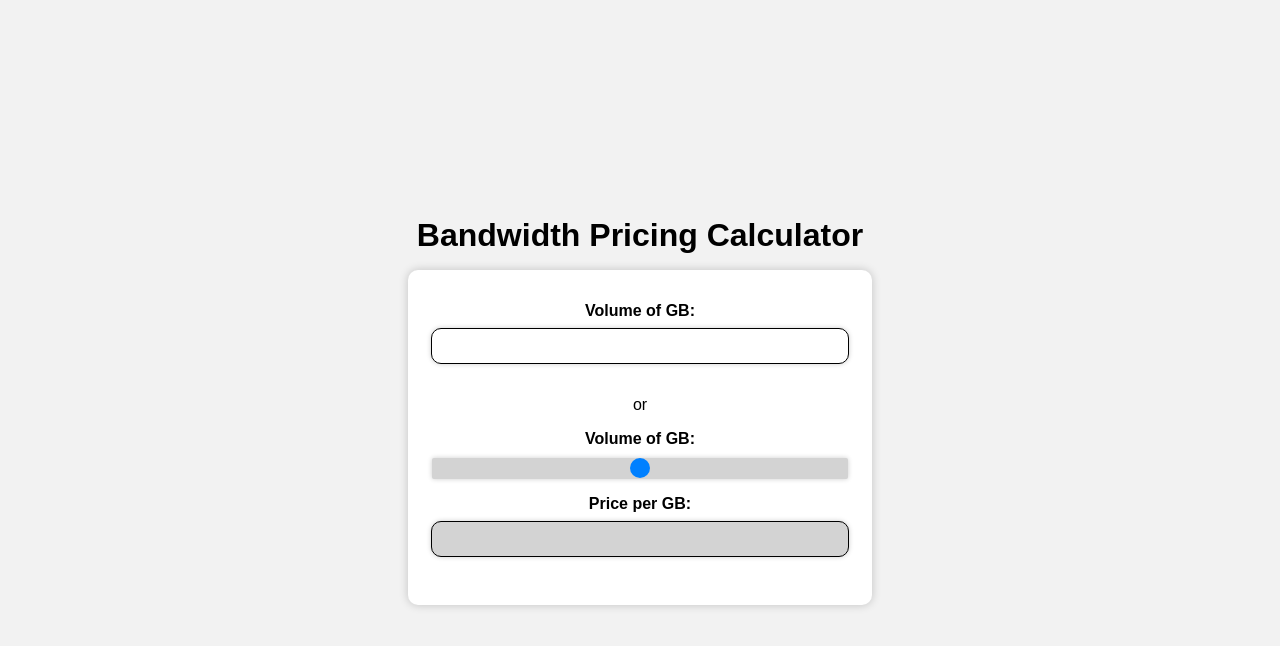
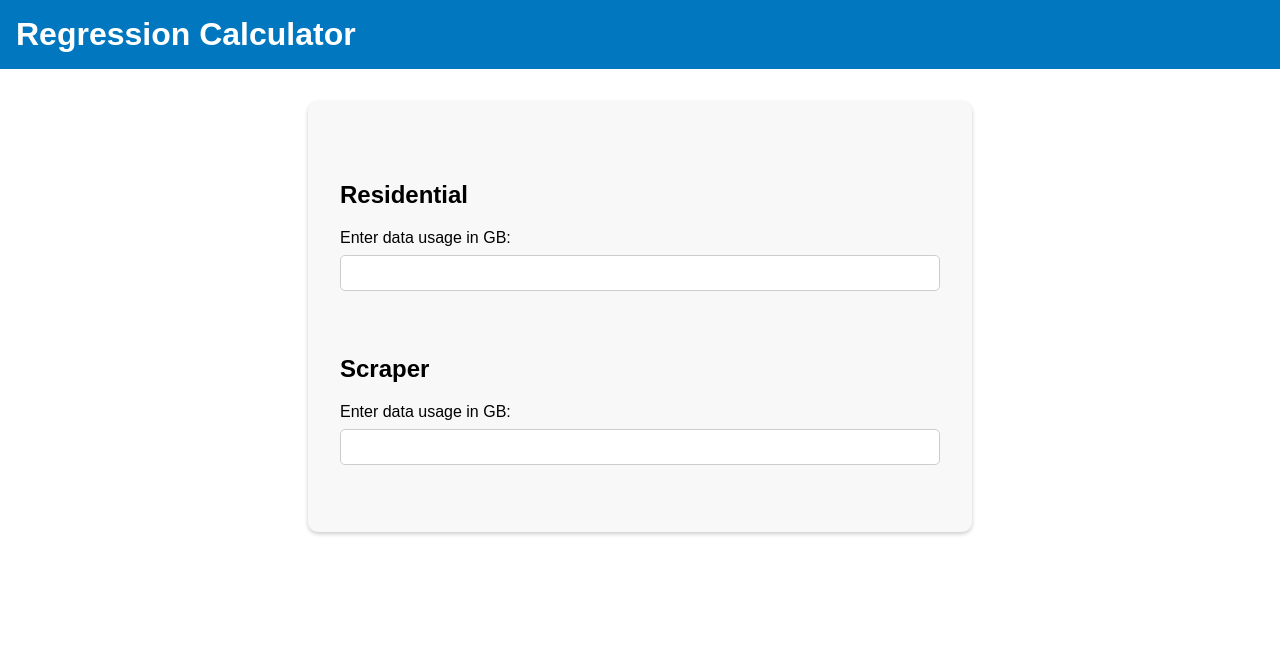
Before and after one commit to bossajie/regression-slider-units-and-price, a plain HTML site: page index.html in a window 1280 px wide. Drawn offline with Linux system fonts and the light colour scheme.

Commit message:
Update index.html

```diff
--- a/index.html
+++ b/index.html
@@ -1,119 +1,91 @@
 <!DOCTYPE html>
 <html>
 <head>
-	<title>Bandwidth Pricing Calculator</title>
-	<meta charset="utf-8">
-	<meta name="viewport" content="width=device-width, initial-scale=1.0">
+	<title>Regression Calculator</title>
 	<style>
 		body {
 			font-family: Arial, sans-serif;
 			margin: 0;
 			padding: 0;
-			display: flex;
-			flex-direction: column;
-			align-items: center;
-			justify-content: center;
-			height: 100vh;
-			background-color: #f2f2f2;
 		}
-
 		h1 {
-			text-align: center;
+			background-color: #0077be;
+			color: white;
+			padding: 1rem;
+			margin: 0;
+		}
+		h2 {
+			margin-top: 3rem;
+		}
+		form {
+			max-width: 600px;
+			margin: 2rem auto;
+			padding: 2rem;
+			background-color: #f8f8f8;
+			border-radius: 10px;
+			box-shadow: 0 2px 4px rgba(0, 0, 0, 0.2);
+		}
+		label {
+			display: block;
+			margin-bottom: 0.5rem;
+		}
+		input[type="number"] {
+			padding: 0.5rem;
+			border-radius: 5px;
+			border: 1px solid #ccc;
+			width: 100%;
+			box-sizing: border-box;
+			font-size: 1rem;
 			margin-bottom: 1rem;
 		}
-
-		form {
-			display: flex;
-			flex-direction: column;
-			align-items: center;
-			justify-content: center;
-			background-color: #fff;
-			padding: 2rem;
-			border-radius: 10px;
-			box-shadow: 0 0 10px rgba(0, 0, 0, 0.2);
-			width: 80%;
-			max-width: 400px;
-			min-width: 300px;
+		p {
+			font-size: 1.2rem;
+			font-weight: bold;
+			margin-top: 0.5rem;
 		}
-
-		label {
-			margin-bottom: 0.5rem;
-			font-weight: bold;
-		}
-
-		input[type="number"],
-		input[type="range"] {
-			width: 100%;
-			margin-bottom: 1rem;
-			padding: 0.5rem;
-			border: none;
-			border-radius: 5px;
-			box-shadow: 0 0 5px rgba(0, 0, 0, 0.2);
-			font-size: 1rem;
-		}
-
-		input[type="range"] {
-			-webkit-appearance: none;
-			background-color: #d3d3d3;
-			height: 5px;
-			border-radius: 2px;
-			outline: none;
-		}
-
-		input[type="range"]::-webkit-slider-thumb {
-			-webkit-appearance: none;
-			background-color: #0080ff;
-			width: 20px;
-			height: 20px;
-			border-radius: 50%;
-			cursor: pointer;
-		}
-
-		input[type="number"]:read-only {
-			background-color: #d3d3d3;
-		}
-
-    input[type="number"]{
-			border-radius: 10px;
-      border-style: solid;
-      border-width: thin;
-		}
-
 	</style>
 </head>
 <body>
-	<h1>Bandwidth Pricing Calculator</h1>
+	<h1>Regression Calculator</h1>
 	<form>
-		<label for="volume">Volume of GB:</label>
-		<input type="number" id="volume" name="volume" min="1" max="50000" step="1">
-		<p>or</p>
-		<label for="slider">Volume of GB:</label>
-		<input type="range" id="slider" name="slider" min="1" max="50000" step="1">
-		<label for="price">Price per GB:</label>
-		<input type="number" id="price" name="price" step="0.00000001" readonly>
+		<h2>Residential</h2>
+		<label for="residential-input">Enter data usage in GB:</label>
+		<input type="number" id="residential-input" onchange="calculateResidential()" oninput="calculateResidential()">
+		<p id="residential-output"></p>
+		<h2>Scraper</h2>
+		<label for="scraper-input">Enter data usage in GB:</label>
+		<input type="number" id="scraper-input" onchange="calculateScraper()" oninput="calculateScraper()">
+		<p id="scraper-output"></p>
 	</form>
-<script>
-		const volumeInput = document.getElementById("volume");
-		const sliderInput = document.getElementById("slider");
-		const priceInput = document.getElementById("price");
 
-		// Update price when volume changes
-		const updatePrice = (volume) => {
-			const price = (-0.000094 * volume + 5).toFixed(2);
-			priceInput.value = price;
-		};
+	<script>
+		function calculateResidential() {
+			const x = document.getElementById("residential-input").value;
+			let y = -0.0035*x + 5.0035;
+			if (x > 1000 && x <= 10000) {
+				y = 1.5 - 0.0001*x;
+				if (y < 1) {
+					y = 1;
+				}
+			} else if (x > 10000) {
+				y = 1;
+			}
+			document.getElementById("residential-output").innerHTML = "Price: $" + y.toFixed(2);
+		}
 
-		// Update slider and price when input changes
-		volumeInput.addEventListener("input", (e) => {
-			sliderInput.value = e.target.value;
-			updatePrice(e.target.value);
-		});
-
-		// Update input and price when slider changes
-		sliderInput.addEventListener("input", (e) => {
-			volumeInput.value = e.target.value;
-			updatePrice(e.target.value);
-		});
+		function calculateScraper() {
+			const x = document.getElementById("scraper-input").value;
+			let y = -0.005*x + 7.005;
+			if (x > 1000 && x <= 10000) {
+				y = 2 - 0.0002*x;
+				if (y < 1.5) {
+					y = 1.5;
+				}
+			} else if (x > 10000) {
+				y = 1.5;
+			}
+			document.getElementById("scraper-output").innerHTML = "Price: $" + y.toFixed(2);
+		}
 	</script>
 </body>
 </html>
```
